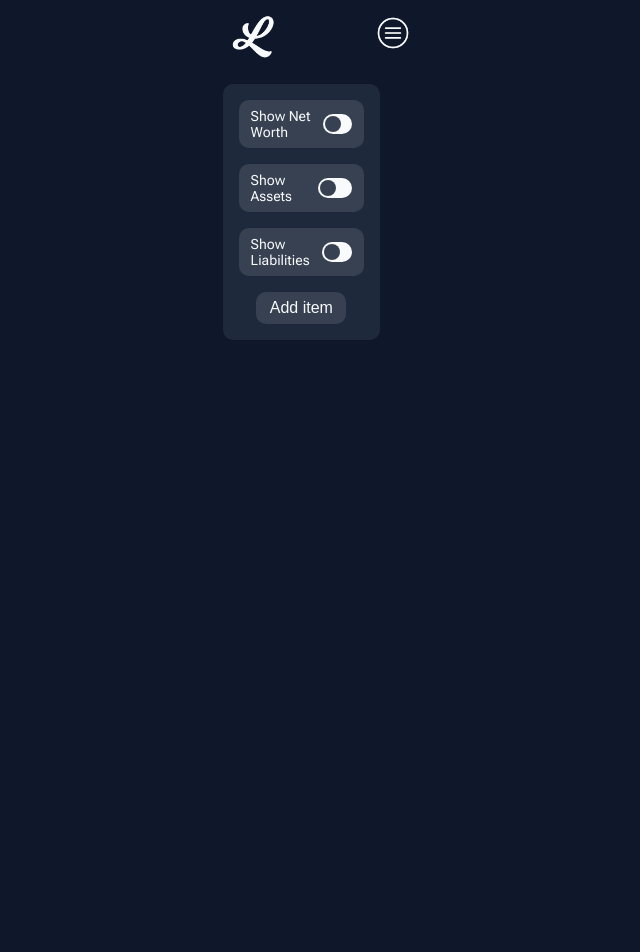
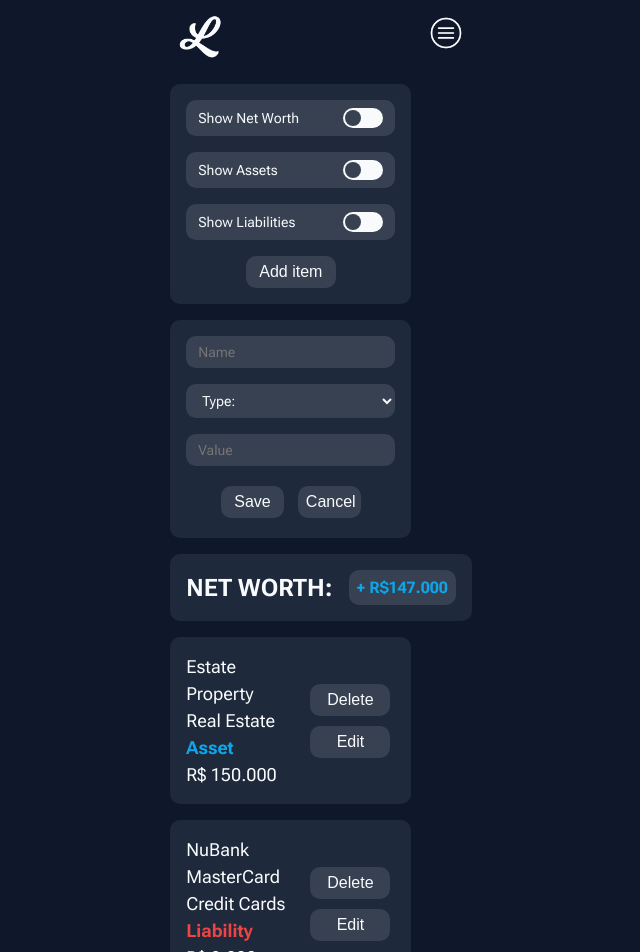
Before and after one commit to falinesilva/liberty, a React (Create React App) app: page / in a window 1280 px wide. Shown: the top 952 px of the page, without its empty margins (319-959 px from the left). Before the commit the page ends 800 px from the top, so only its background shows below. Built offline with nearby package versions, Linux system fonts and the light colour scheme; a web font is replaced by a local one.

Commit message:
Built out basic components.

```diff
--- a/src/App.js
+++ b/src/App.js
@@ -2,12 +2,20 @@ import "./style.css";
 
 import Header from "./components/Header";
 import Menu from "./components/Menu";
+import ItemForm from "./components/ItemForm";
+import NetWorth from "./components/NetWorth";
+import ItemList from "./components/ItemList";
+import Footer from "./components/Footer";
 
 function App() {
   return (
     <>
       <Header />
       <Menu />
+      <ItemForm />
+      <NetWorth />
+      <ItemList />
+      <Footer />
     </>
   );
 }
--- /dev/null
+++ b/src/components/Footer.js
@@ -0,0 +1,9 @@
+function Footer() {
+  return (
+    <footer className="footer">
+      <p>&copy; 2025 Faline Silva. All rights reserved.</p>
+    </footer>
+  );
+}
+
+export default Footer;
--- /dev/null
+++ b/src/components/ItemForm.js
@@ -0,0 +1,45 @@
+function ItemForm() {
+  return (
+    <form className="item-form">
+      <input type="text" placeholder="Name" />
+      <select>
+        <option value="">Type:</option>
+        <optgroup label="Assets">
+          <option value="business-ownership">Business Ownership</option>
+          <option value="cash">Cash</option>
+          <option value="collectibles">Collectibles</option>
+          <option value="cryptocurrency">Cryptocurrency</option>
+          <option value="equipment">Equipment</option>
+          <option value="mutual-funds-etfs">Mutual Funds & ETFs</option>
+          <option value="other-investments">Other Investments</option>
+          <option value="real-estate">Real Estate</option>
+          <option value="retirement-accounts">Retirement Accounts</option>
+          <option value="stocks-bonds">Stocks & Bonds</option>
+          <option value="valuables">Valuables</option>
+          <option value="vehicle">Vehicle</option>
+        </optgroup>
+        <optgroup label="Liabilities">
+          <option value="alimony">Alimony</option>
+          <option value="child-support">Child Support</option>
+          <option value="credit-cards">Credit Cards</option>
+          <option value="medical-bills">Medical Bills</option>
+          <option value="mortgages">Mortgages</option>
+          <option value="outstanding-bills">Outstanding Bills</option>
+          <option value="personal-loans">Personal Loans</option>
+          <option value="student-loans">Student Loans</option>
+          <option value="taxes-owed">Taxes Owed</option>
+        </optgroup>
+      </select>
+      <input type="text" placeholder="Value" />
+      <div className="item-form-buttons">
+        <button type="button" className="btn btn-add-save">
+          Save
+        </button>
+        <button type="button" className="btn btn-add-cancel">
+          Cancel
+        </button>
+      </div>
+    </form>
+  );
+}
+export default ItemForm;
--- /dev/null
+++ b/src/components/ItemList.js
@@ -0,0 +1,39 @@
+function ItemList() {
+  return (
+    <div className="item-list">
+      <div className="item">
+        <div>
+          <span className="name">Estate Property</span>
+          <br />
+          <span className="type">Real Estate</span>
+          <br />
+          <span className="className asset">Asset</span>
+          <br />
+          <span className="value">R$ 150.000</span>
+        </div>
+        <div className="item-buttons">
+          <button className="btn btn-delete-item">Delete</button>
+          <button className="btn btn-edit-item">Edit</button>
+        </div>
+      </div>
+
+      <div className="item">
+        <div>
+          <span className="name">NuBank MasterCard</span>
+          <br />
+          <span className="type">Credit Cards</span>
+          <br />
+          <span className="className liability">Liability</span>
+          <br />
+          <span className="value">R$ 3.000</span>
+        </div>
+        <div className="item-buttons">
+          <button className="btn btn-delete-item">Delete</button>
+          <button className="btn btn-edit-item">Edit</button>
+        </div>
+      </div>
+    </div>
+  );
+}
+
+export default ItemList;
--- /dev/null
+++ b/src/components/NetWorth.js
@@ -0,0 +1,14 @@
+function NetWorth() {
+  return (
+    <div className="net-worth">
+      <p>
+        <strong>Net Worth:</strong>
+      </p>
+      <div className="stat positive">
+        <span>+ R$147.000</span>
+      </div>
+    </div>
+  );
+}
+
+export default NetWorth;
```
